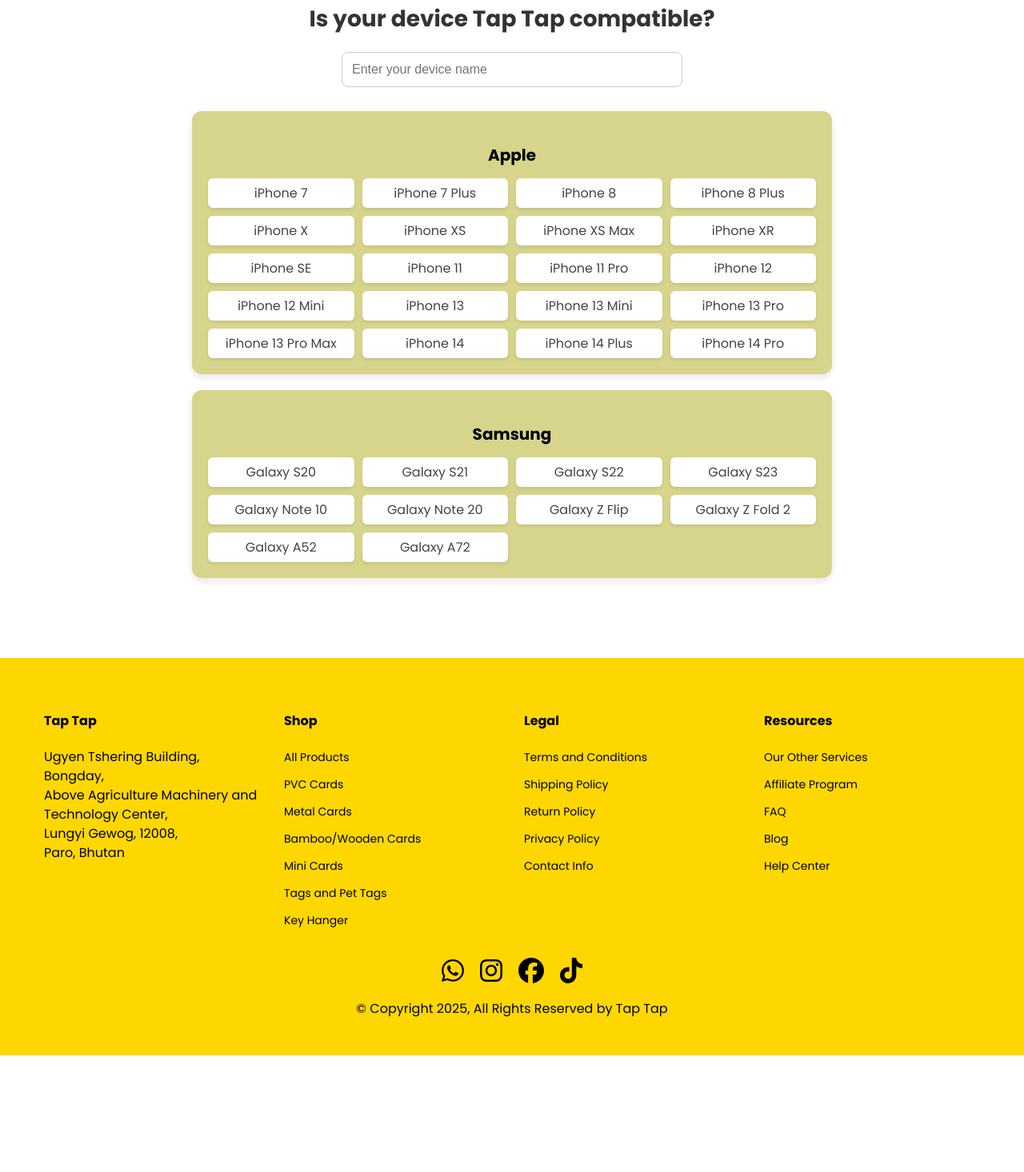
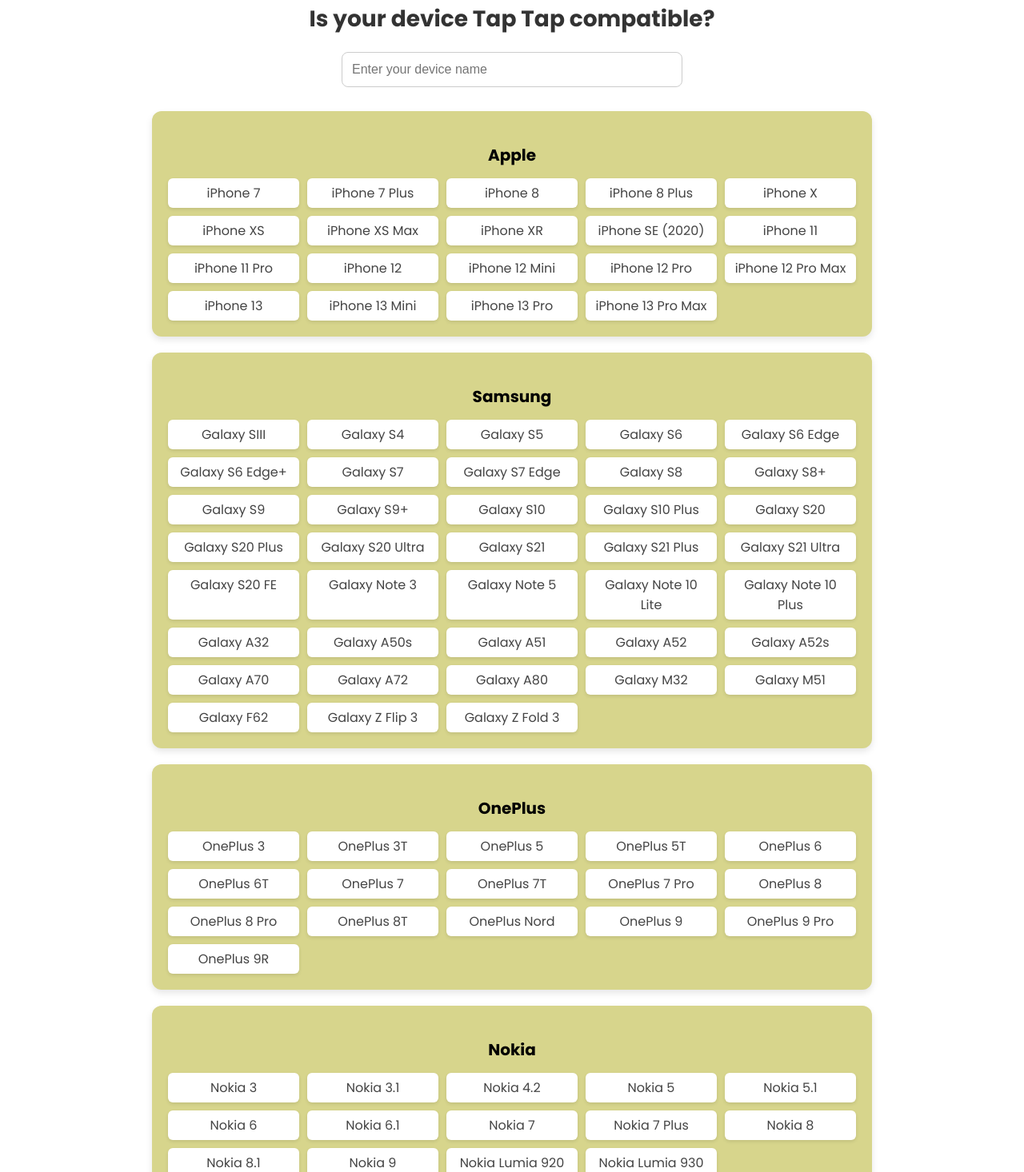
Before and after one commit to Sherab12/taptap, a Next.js app: page /compatible in a window 1280 px wide. Shown: the part 100-1566 px from the top of the page at 80% size. Before the commit the page ends 1420 px from the top, so only its background shows below. Built offline with nearby package versions, Linux system fonts and the light colour scheme.

Commit message:
device list

```diff
--- a/components/Compatible.js
+++ b/components/Compatible.js
@@ -6,18 +6,77 @@
   const devices = {
     Apple: [
       "iPhone 7", "iPhone 7 Plus", "iPhone 8", "iPhone 8 Plus", "iPhone X",
-      "iPhone XS", "iPhone XS Max", "iPhone XR", "iPhone SE", "iPhone 11",
-      "iPhone 11 Pro", "iPhone 12", "iPhone 12 Mini", "iPhone 13", "iPhone 13 Mini",
-      "iPhone 13 Pro", "iPhone 13 Pro Max", "iPhone 14", "iPhone 14 Plus", "iPhone 14 Pro"
+      "iPhone XS", "iPhone XS Max", "iPhone XR", "iPhone SE (2020)", "iPhone 11",
+      "iPhone 11 Pro", "iPhone 12", "iPhone 12 Mini", "iPhone 12 Pro", "iPhone 12 Pro Max",
+      "iPhone 13", "iPhone 13 Mini", "iPhone 13 Pro", "iPhone 13 Pro Max"
     ],
     Samsung: [
-      "Galaxy S20", "Galaxy S21", "Galaxy S22", "Galaxy S23", "Galaxy Note 10",
-      "Galaxy Note 20", "Galaxy Z Flip", "Galaxy Z Fold 2", "Galaxy A52", "Galaxy A72"
+      "Galaxy SIII", "Galaxy S4", "Galaxy S5", "Galaxy S6", "Galaxy S6 Edge", "Galaxy S6 Edge+",
+      "Galaxy S7", "Galaxy S7 Edge", "Galaxy S8", "Galaxy S8+", "Galaxy S9", "Galaxy S9+", "Galaxy S10",
+      "Galaxy S10 Plus", "Galaxy S20", "Galaxy S20 Plus", "Galaxy S20 Ultra", "Galaxy S21", "Galaxy S21 Plus",
+      "Galaxy S21 Ultra", "Galaxy S20 FE", "Galaxy Note 3", "Galaxy Note 5", "Galaxy Note 10 Lite", "Galaxy Note 10 Plus",
+      "Galaxy A32", "Galaxy A50s", "Galaxy A51", "Galaxy A52", "Galaxy A52s", "Galaxy A70", "Galaxy A72", "Galaxy A80",
+      "Galaxy M32", "Galaxy M51", "Galaxy F62", "Galaxy Z Flip 3", "Galaxy Z Fold 3"
+    ],
+    OnePlus: [
+      "OnePlus 3", "OnePlus 3T", "OnePlus 5", "OnePlus 5T", "OnePlus 6", "OnePlus 6T", "OnePlus 7", "OnePlus 7T",
+      "OnePlus 7 Pro", "OnePlus 8", "OnePlus 8 Pro", "OnePlus 8T", "OnePlus Nord", "OnePlus 9", "OnePlus 9 Pro", "OnePlus 9R"
+    ],
+    Nokia: [
+      "Nokia 3", "Nokia 3.1", "Nokia 4.2", "Nokia 5", "Nokia 5.1", "Nokia 6", "Nokia 6.1", "Nokia 7", "Nokia 7 Plus",
+      "Nokia 8", "Nokia 8.1", "Nokia 9", "Nokia Lumia 920", "Nokia Lumia 930"
+    ],
+    LG: [
+      "LG G3", "LG G4", "LG G5", "LG Nexus 5X", "LG V10", "LG V20", "LG V30", "LG V30 ThinQ", "LG V35 ThinQ",
+      "LG V40 ThinQ", "LG G6", "LG Q6", "LG Q7", "LG G7 ThinQ", "LG Q8", "LG G8 ThinQ", "LG Wing"
+    ],
+    Xiaomi: [
+      "Xiaomi Mi 11X", "Xiaomi Mi 11 Lite", "Xiaomi Mi 10T Pro", "Xiaomi Mi 10", "Xiaomi Mi 11T Pro", "Xiaomi Mi 11",
+      "Xiaomi Redmi Note 10 Pro", "Xiaomi Redmi K40", "Xiaomi Mi Mix 4", "Xiaomi Mi 11 Ultra"
+    ],
+    Google: [
+      "Google Pixel", "Google Pixel XL", "Google Pixel 2", "Google Pixel 2 XL", "Google Pixel 3", "Google Pixel 3 XL",
+      "Google Pixel 3A", "Google Pixel 4A", "Google Nexus 4", "Google Nexus 5", "Google Nexus 5X", "Google Nexus 6P"
+    ],
+    Realme: [
+      "Realme GT", "Realme Narzo 30", "Realme X7 Max", "Realme X7 Pro", "Realme X50 Pro", "Realme X2 Pro", "Realme GT Neo"
+    ],
+    Sony: [
+      "Sony Xperia 10", "Sony Xperia 8 Lite", "Sony Xperia XA1", "Sony Xperia Z1", "Sony Xperia C5", "Sony Xperia XZ1",
+      "Sony Xperia XA1 Dual", "Sony Xperia XA1 Ultra", "Sony Xperia T3", "Sony Xperia Z3", "Sony Xperia L2"
+    ],
+    Vivo: [
+      "Vivo X70 Pro Plus", "Vivo X70 Pro", "Vivo X70", "Vivo Z6", "Vivo S10 Pro", "Vivo Nex 3S", "Vivo S9 5G"
+    ],
+    Honor: [
+      "Honor 8", "Honor View 20", "Honor V10", "Honor 8 Pro"
+    ],
+    HTC: [
+      "HTC One A9", "HTC Desire 20 Plus", "HTC U Ultra", "HTC 10 Evo", "HTC U11 Plus", "HTC Desire 10 Pro"
+    ],
+    Poco: [
+      "Poco F2 Pro", "Poco F3", "Poco X3 GT"
+    ],
+    OPPO: [
+      "OPPO Reno6", "OPPO Reno6 Pro", "OPPO Reno 4", "OPPO Reno 2", "OPPO Find X2", "OPPO R17 Pro", "OPPO Reno 3"
+    ],
+    Asus: [
+      "Asus ROG Phone"
+    ],
+    Essential: [
+      "Essential PH-1"
     ]
   };
 
+  const filteredBrands = Object.entries(devices)
+    .map(([brand, models]) => ({
+      brand,
+      models: models.filter(device => device.toLowerCase().includes(search))
+    }))
+    .filter(({ models }) => models.length > 0);
+
   return (
-    <div style={{ maxWidth: '800px', margin: '60px auto', padding: '20px', textAlign: 'center' }}>
+    <div style={{ maxWidth: '900px', margin: '60px auto', padding: '20px', textAlign: 'center' }}>
       <h2 style={{ fontSize: '28px', fontWeight: 'bold', marginBottom: '20px', color: '#333' }}>
         Is your device Tap Tap compatible?
       </h2>
@@ -30,25 +89,24 @@
           onChange={(e) => setSearch(e.target.value.toLowerCase())}
         />
       </div>
-      <div>
-        {Object.entries(devices).map(([brand, models]) => {
-          const filteredModels = models.filter(device => device.toLowerCase().includes(search));
-          return (
-            <div key={brand} style={{ background: '#D7D58C', padding: '20px', borderRadius: '12px', marginBottom: '20px', boxShadow: '0 4px 8px rgba(0, 0, 0, 0.1)' }}>
-              <h3 style={{ fontSize: '20px', fontWeight: 'bold', marginBottom: '14px', color: '' }}>{brand}</h3>
-              <div style={{ display: 'grid', gridTemplateColumns: 'repeat(auto-fill, minmax(150px, 1fr))', gap: '10px' }}>
-                {filteredModels.length ? (
-                  filteredModels.map(device => (
-                    <span key={device} style={{ fontSize: '16px', color: '#444', background: '#fff', padding: '6px 10px', borderRadius: '6px', boxShadow: '0 2px 4px rgba(0, 0, 0, 0.1)' }}>{device}</span>
-                  ))
-                ) : (
-                  <p style={{ fontSize: '16px', color: '#777', gridColumn: 'span 3' }}>No matching devices found</p>
-                )}
-              </div>
+
+      {filteredBrands.length > 0 ? (
+        filteredBrands.map(({ brand, models }) => (
+          <div key={brand} style={{ background: '#D7D58C', padding: '20px', borderRadius: '12px', marginBottom: '20px', boxShadow: '0 4px 8px rgba(0, 0, 0, 0.1)' }}>
+            <h3 style={{ fontSize: '20px', fontWeight: 'bold', marginBottom: '14px' }}>{brand}</h3>
+            <div style={{ display: 'grid', gridTemplateColumns: 'repeat(auto-fill, minmax(150px, 1fr))', gap: '10px' }}>
+              {models.map(device => (
+                <span key={device} style={{ fontSize: '16px', color: '#444', background: '#fff', padding: '6px 10px', borderRadius: '6px', boxShadow: '0 2px 4px rgba(0, 0, 0, 0.1)' }}>
+                  {device}
+                </span>
+              ))}
             </div>
-          );
-        })}
-      </div>
+          </div>
+        ))
+      ) : (
+        <p style={{ fontSize: '16px', color: '#777' }}>No device found</p>
+      )}
     </div>
+
   );
 }
--- a/pages/products.js
+++ b/pages/products.js
@@ -75,6 +75,7 @@
     color: ${({ active }) => (active ? "#000" : "#FFF")};
     &:hover {
         background: #FEE566;
+        color: #000;
     }
 `;
 
```
